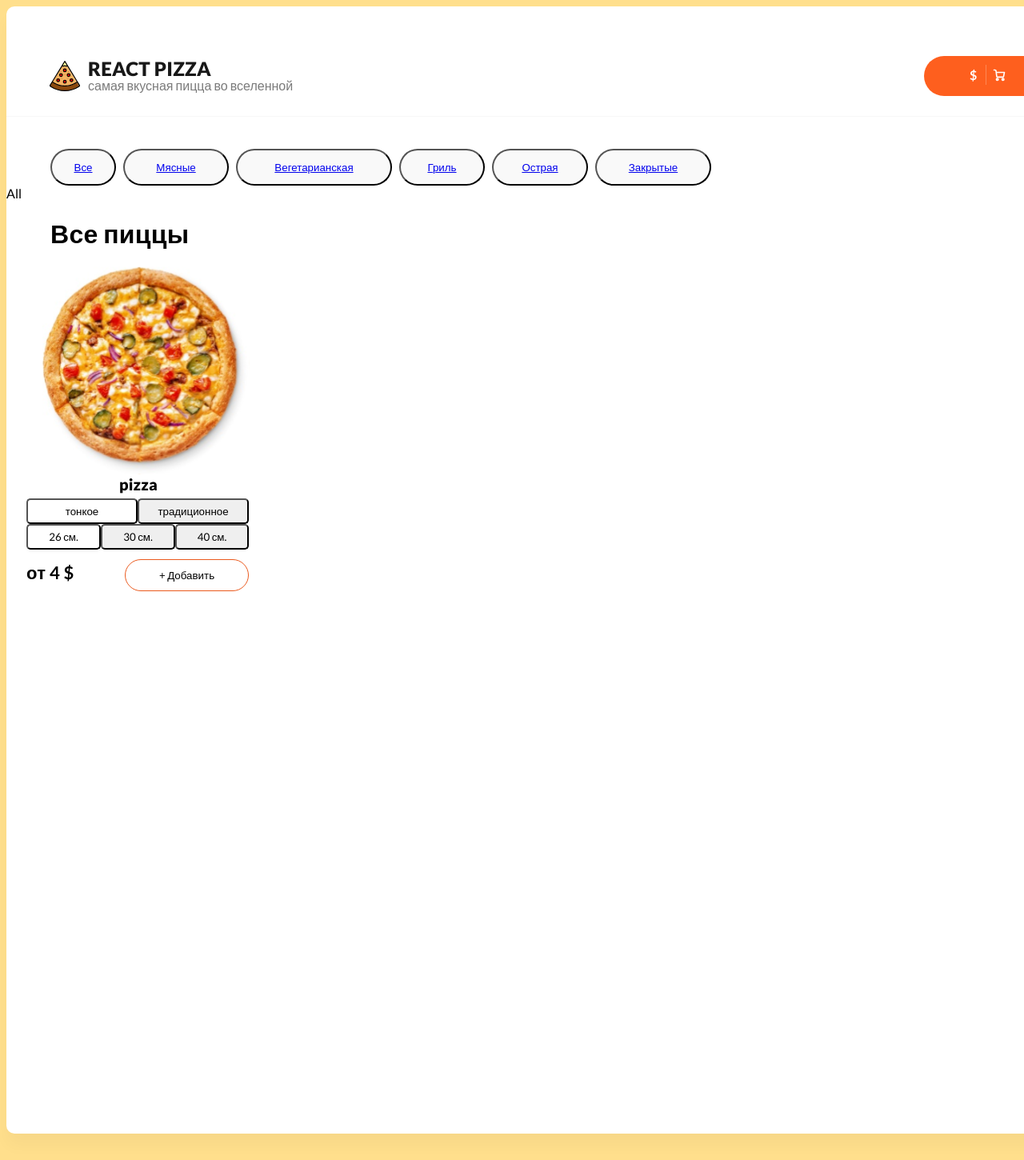
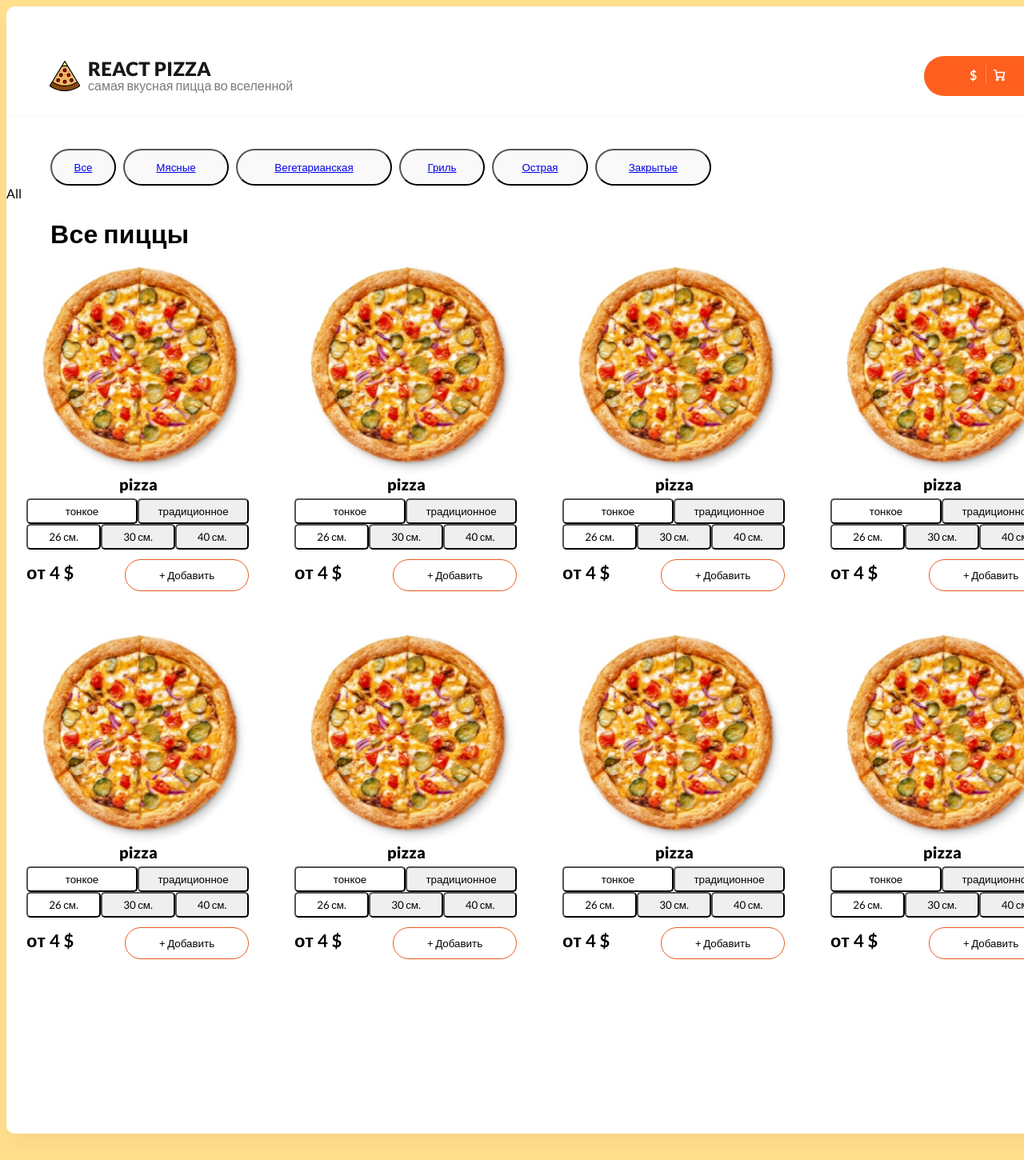
Before and after one commit to Aleksey-Smouzh/react_pizza, a React (Create React App) app in the folder pizza/: page /all in a window 1280 px wide. Shown: the top 1450 px of the page at 80% size. Built offline with nearby package versions, Linux system fonts and the light colour scheme; a web font is replaced by a local one.

Commit message:
completed cpmp.All

```diff
--- a/pizza/src/components/Navbar/All/All.jsx
+++ b/pizza/src/components/Navbar/All/All.jsx
@@ -1,12 +1,20 @@
 import React from 'react'
 import SamplePizza from '../../SamplePizza/SamplePizza'
 import all from './All.module.css'
-function All() {
+function All(props) {
   return (
     <div className={all.container}> All
     <h1 className={all.title}> Все пиццы</h1>
-     <SamplePizza></SamplePizza>
-
+     <div className={all.wrapper}>
+    <div className={all.blok1} ><SamplePizza/></div>
+    <div className={all.blok2} ><SamplePizza/></div>
+    <div className={all.blok3} ><SamplePizza/></div>
+    <div className={all.blok4} ><SamplePizza/></div>
+    <div className={all.blok5} ><SamplePizza/></div>
+    <div className={all.blok6} ><SamplePizza/></div>
+    <div className={all.blok7} ><SamplePizza/></div>
+    <div className={all.blok8} ><SamplePizza/></div>
+</div>
     </div>
   )
 }
--- a/pizza/src/components/Navbar/All/All.module.css
+++ b/pizza/src/components/Navbar/All/All.module.css
@@ -12,3 +12,37 @@
 
   color: #000000;
 }
+.wrapper{
+    display: grid;
+    grid-template-areas:
+    "o t th f"
+    "fi s se e";
+    grid-template-columns: auto;
+    grid-template-rows: 460px 460px ;
+}
+
+
+.blok1{
+grid-area: o;
+}
+.blok2{
+grid-area: t;
+}
+.blok3{
+grid-area: th;
+}
+.blok4{
+grid-area: f;
+}
+.blok5{
+grid-area: fi;
+}
+.blok6{
+grid-area: s;
+}
+.blok7{
+grid-area: se;
+}
+.blok8{
+grid-area: e;
+}
```
